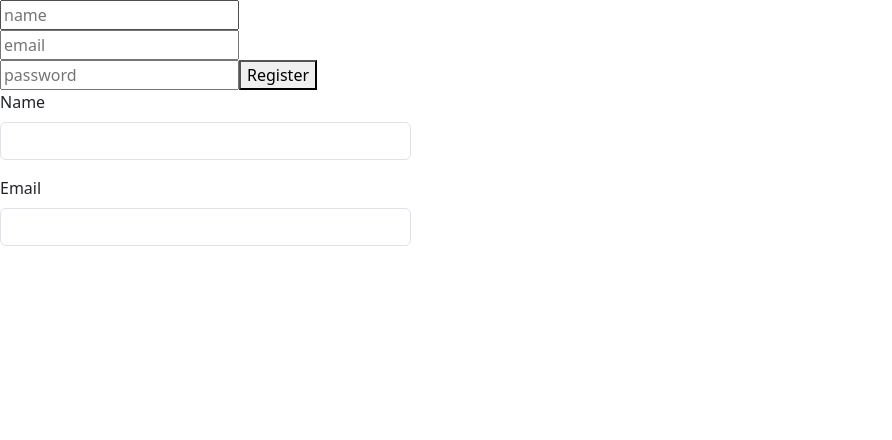
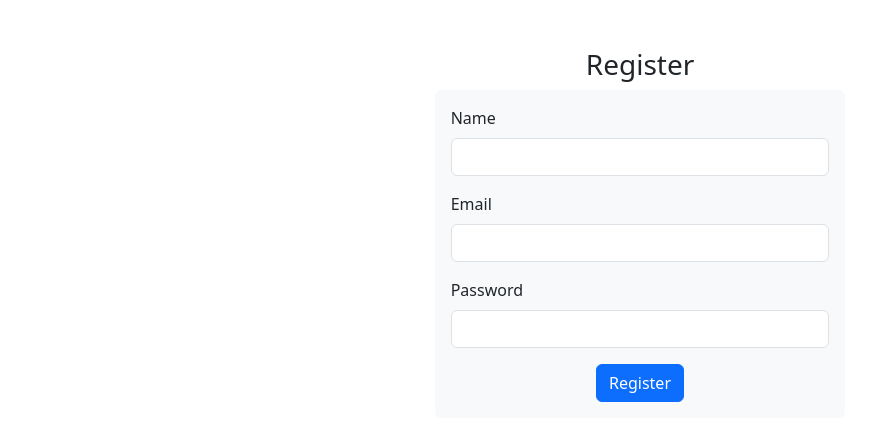
Before and after one commit to DiandreRuiz/advanced-react-ecommerce, a React (Vite) app: page /register in a window 1280 px wide. Shown: the top 440 px of the page, without its empty margins (0-892 px from the left). Built offline with nearby package versions, Linux system fonts and the light colour scheme.

Commit message:
Import Navbar from old project, needs integration

```diff
--- a/src/components/RegisterPage/Register.tsx
+++ b/src/components/RegisterPage/Register.tsx
@@ -3,6 +3,7 @@ import { createUserWithEmailAndPassword } from "firebase/auth";
 import { auth, db } from "../../firebaseConfig";
 import { collection, addDoc } from "firebase/firestore";
 import Form from "react-bootstrap/Form";
+import Button from "react-bootstrap/Button";
 
 interface User {
     id?: string;
@@ -63,36 +64,33 @@ const Register = () => {
 
     return (
         <>
-            <form onSubmit={handleRegister}>
-                <input name="name" placeholder="name" value={name} onChange={(e) => setName(e.target.value)} />
-                <input
-                    name="email"
-                    type="email"
-                    placeholder="email"
-                    value={email}
-                    onChange={(e) => setEmail(e.target.value)}
-                />
-                <input
-                    name="password"
-                    type="password"
-                    placeholder="password"
-                    value={password}
-                    onChange={(e) => setPassword(e.target.value)}
-                />
-                <button type="submit">Register</button>
-                {addUserDataError && <p>{addUserDataError}</p>}
-                {registerUserError && <p>{registerUserError}</p>}
-            </form>
-            <Form>
+            <h3 className="text-center">Register</h3>
+            <div className="bg-light p-3 rounded">
+                <Form onSubmit={handleRegister}>
                     <Form.Group className="mb-3" controlId="formName">
                         <Form.Label>Name</Form.Label>
                         <Form.Control name="name" value={name} onChange={(e) => setName(e.target.value)} />
                     </Form.Group>
-                <Form.Group>
+                    <Form.Group className="mb-3" controlId="formEmail">
                         <Form.Label>Email</Form.Label>
                         <Form.Control name="email" type="email" value={email} onChange={(e) => setEmail(e.target.value)} />
                     </Form.Group>
+                    <Form.Group className="mb-3" controlId="formPassword">
+                        <Form.Label>Password</Form.Label>
+                        <Form.Control
+                            name="password"
+                            type="password"
+                            value={password}
+                            onChange={(e) => setPassword(e.target.value)}
+                        />
+                    </Form.Group>
+                    <Button type="submit" className="mt-3 mx-auto d-block">
+                        Register
+                    </Button>
                 </Form>
+                {addUserDataError && <p>{addUserDataError}</p>}
+                {registerUserError && <p>{registerUserError}</p>}
+            </div>
         </>
     );
 };
--- a/src/components/RegisterPage/RegisterPageLayout.tsx
+++ b/src/components/RegisterPage/RegisterPageLayout.tsx
@@ -6,7 +6,7 @@ import Register from "./Register";
 const RegisterPageLayout = () => {
     return (
         <Container>
-            <Row>
+            <Row className="justify-content-center mt-5">
                 <Col md={4}>
                     <Register />
                 </Col>
```
Also changed, not shown: src/components/Navbar.tsx (added, +46 -0 lines). Lines whose indentation alone changed are shown as unchanged.
